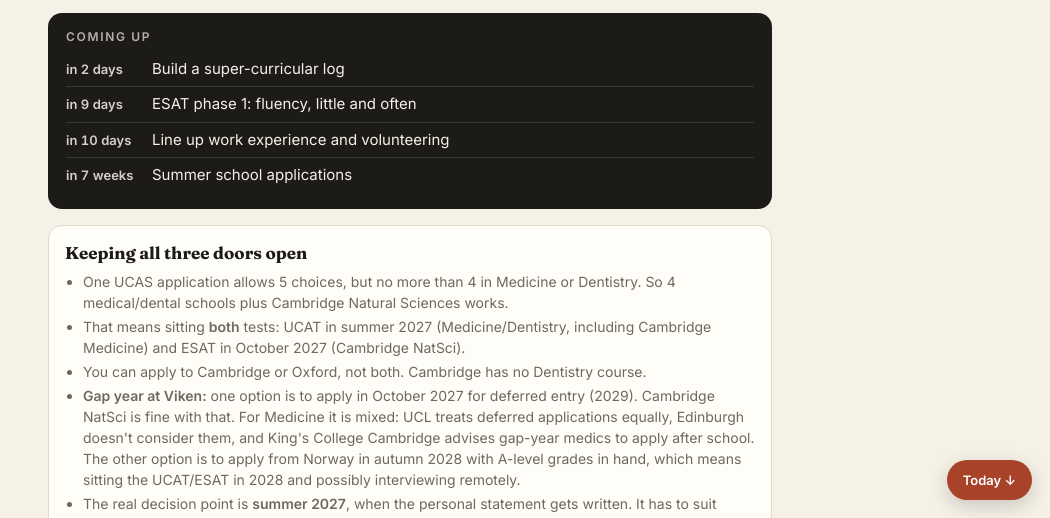
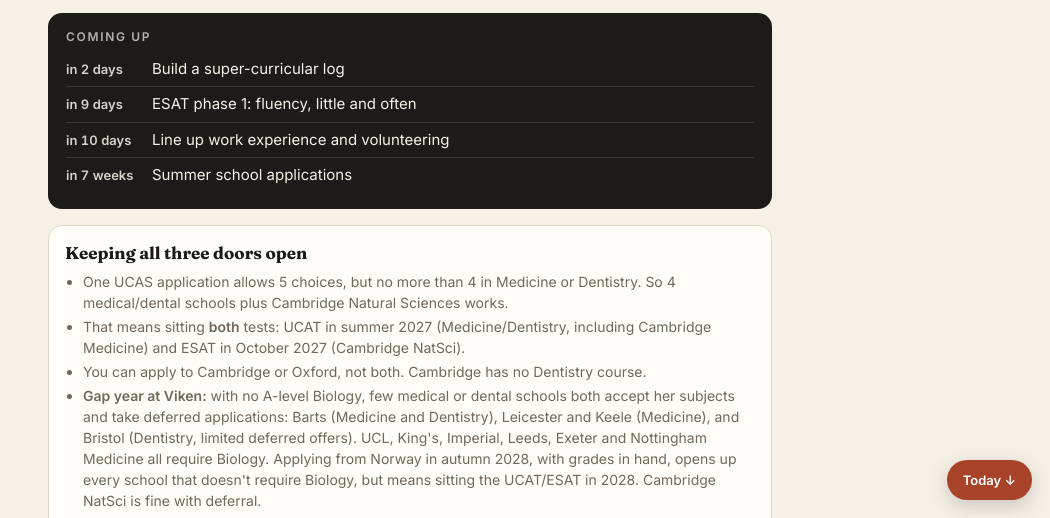
Before and after one commit to HavardSandvik/road-to-uni, a plain HTML site: page index.html in a window 1280 px wide. Shown: the part 282-800 px from the top of the page, without its empty margins (230-1280 px from the left). Drawn offline with Linux system fonts and the light colour scheme.

Commit message:
Update deferral note for no-Biology subject combination
Co-Authored-By: Claude Opus 5.5 <noreply@anthropic.com>
Claude-Session: https://claude.ai/code/session_018EBr9Bt8i5KwL5QEB4gUD1

```diff
--- a/index.html
+++ b/index.html
@@ -114,7 +114,7 @@ footer{color:var(--muted);font-size:12px;margin-top:40px;line-height:1.6}
         <li>One UCAS application allows 5 choices, but no more than 4 in Medicine or Dentistry. So 4 medical/dental schools plus Cambridge Natural Sciences works.</li>
         <li>That means sitting <b>both</b> tests: UCAT in summer 2027 (Medicine/Dentistry, including Cambridge Medicine) and ESAT in October 2027 (Cambridge NatSci).</li>
         <li>You can apply to Cambridge or Oxford, not both. Cambridge has no Dentistry course.</li>
-        <li><b>Gap year at Viken:</b> one option is to apply in October 2027 for deferred entry (2029). Cambridge NatSci is fine with that. For Medicine it is mixed: UCL treats deferred applications equally, Edinburgh doesn't consider them, and King's College Cambridge advises gap-year medics to apply after school. The other option is to apply from Norway in autumn 2028 with A-level grades in hand, which means sitting the UCAT/ESAT in 2028 and possibly interviewing remotely.</li>
+        <li><b>Gap year at Viken:</b> with no A-level Biology, few medical or dental schools both accept her subjects and take deferred applications: Barts (Medicine and Dentistry), Leicester and Keele (Medicine), and Bristol (Dentistry, limited deferred offers). UCL, King's, Imperial, Leeds, Exeter and Nottingham Medicine all require Biology. Applying from Norway in autumn 2028, with grades in hand, opens up every school that doesn't require Biology, but means sitting the UCAT/ESAT in 2028. Cambridge NatSci is fine with deferral.</li>
         <li>The real decision point is <b>summer 2027</b>, when the personal statement gets written. It has to suit every course she applies to.</li>
       </ul>
     </div>
```
